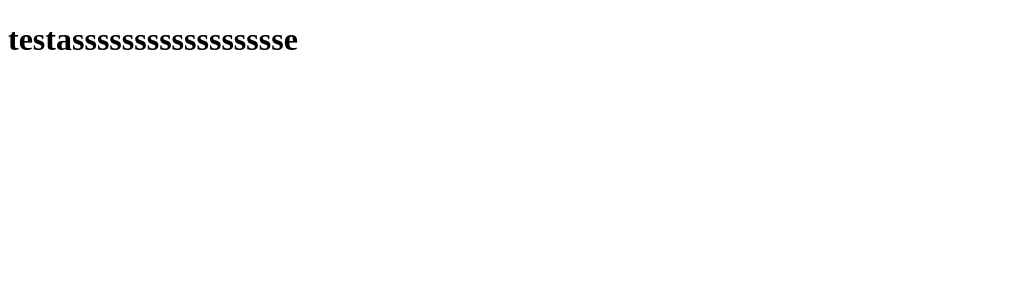
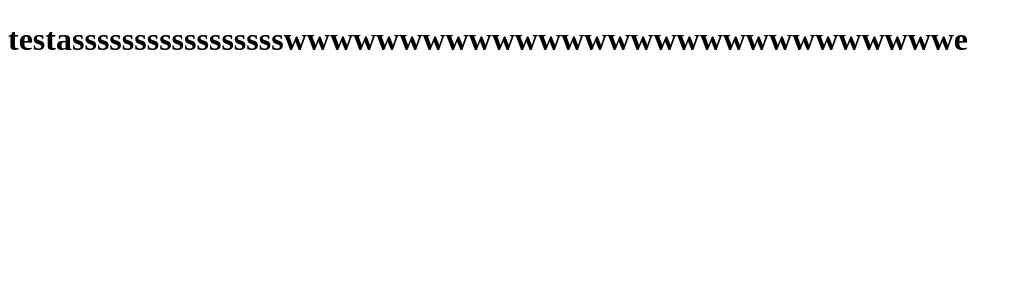
Before and after one commit to Rafaela-Fernandes/lint-husk, an Angular app: page / in a window 1280 px wide. Shown: the top 300 px of the page, without its empty margins (0-1023 px from the left). Built offline with nearby package versions, Linux system fonts and the light colour scheme.

Commit message:
feat(custom): teste

```diff
--- a/src/app/app.component.html
+++ b/src/app/app.component.html
@@ -1,6 +1,6 @@
 
 <main>
-  <h1>testassssssssssssssssse</h1>
+  <h1>testassssssssssssssssswwwwwwwwwwwwwwwwwwwwwwwwwwwwwe</h1>
 </main>
 
 <router-outlet />
```
